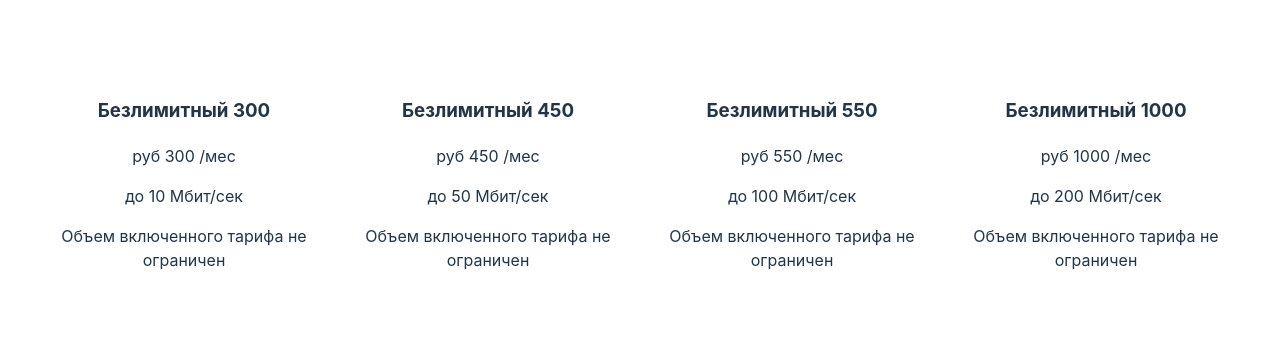
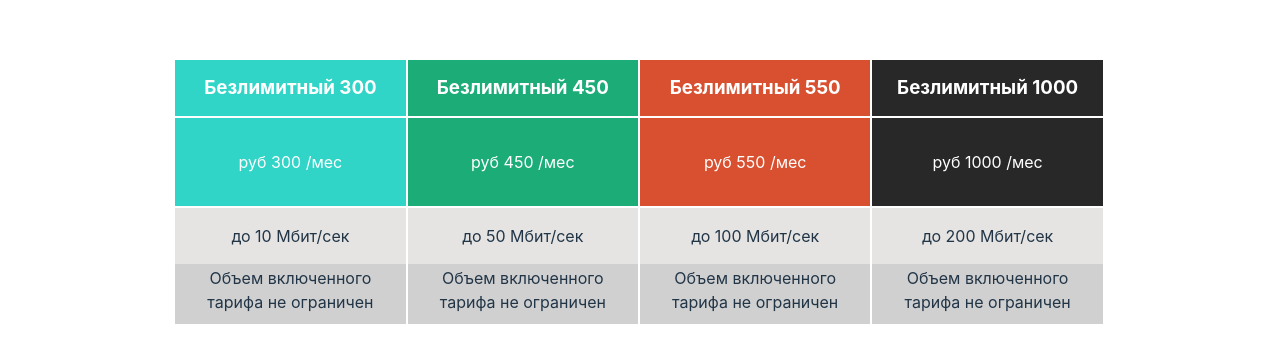
Before and after one commit to anyefremova/23week, a React (Vite) app: page / in a window 1280 px wide. Shown: the part 217-580 px from the top of the page. Built offline with nearby package versions, Linux system fonts and the light colour scheme.

Commit message:
finished the styles

```diff
--- a/src/App.jsx
+++ b/src/App.jsx
@@ -1,12 +1,12 @@
 import './App.scss';
 import Tariff from './Tariff/Tariff.jsx';
-import './Tariff/Tariff.module.scss';
+import './Tariff/Tariff.scss';
 
 const tariffs = [
-  { id: 1, title: 300, price: 300, speed: 10, color: "red" },
+  { id: 1, title: 300, price: 300, speed: 10, color: "blue" },
   { id: 2, title: 450, price: 450, speed: 50, color: "green" },
-  { id: 3, title: 550, price: 550, speed: 100, color: "blue" },
-  { id: 4, title: 1000, price: 1000, speed: 200, color: "gray" }
+  { id: 3, title: 550, price: 550, speed: 100, color: "red" },
+  { id: 4, title: 1000, price: 1000, speed: 200, color: "black" }
 ];
 
 function App() {
--- a/src/Tariff/Tariff.jsx
+++ b/src/Tariff/Tariff.jsx
@@ -1,5 +1,5 @@
 import React from 'react';
-import './Tariff.module.scss';
+import './Tariff.scss';
 
 function Tariff(props) {
     const { price, speed, color } = props;
@@ -8,10 +8,12 @@ function Tariff(props) {
         <div className="tariff">
             <div className={color}>
                 <h3 className="title">Безлимитный {price}</h3>
+            </div>
+            <div className={color}>
                 <p className="price">руб {price} /мес</p>
-                <p className="speed">до {speed} Мбит/сек</p>
-                <p className="details">Объем включенного тарифа не ограничен</p>
             </div>
+            <p className="speed">до {speed} Мбит/сек</p>
+            <p className="details">Объем включенного тарифа не ограничен</p>
         </div>
     )
 }
--- a/src/Tariff/Tariff.module.scss
+++ /dev/null
@@ -1,15 +0,0 @@
-.red {
-    background-color: red;
-}
-
-.green {
-    background-color: green;
-}
-
-.blue {
-    background-color: blue;
-}
-
-.gray {
-    background-color: gray;
-}
--- /dev/null
+++ b/src/Tariff/Tariff.scss
@@ -0,0 +1,57 @@
+.tariff {
+    margin-right: 2px;
+    width: 18vw;
+
+    .red {
+        background-color: #D95030;
+    }
+
+    .green {
+        background-color: #1CAC78;
+        color: white;
+    }
+
+    .blue {
+        background-color: #30D5C8;
+    }
+
+    .black {
+        background-color: #282828;
+    }
+
+    .title {
+        color: white;
+        margin-bottom: 2px;
+        min-height: 7vh;
+        display: flex;
+        align-items: center;
+        justify-content: center;
+    }
+
+    .price {
+        color: white;
+        margin: 2px 0;
+        min-height: 11vh;
+        display: flex;
+        align-items: center;
+        justify-content: center;
+    }
+
+    .speed {
+        background-color: #E5E4E2;
+        margin: 0;
+        min-height: 7vh;
+        display: flex;
+        align-items: center;
+        justify-content: center;
+    }
+
+    .details {
+        background-color: #D0D0D0;
+        margin: 0;
+        padding: 2px 5px;
+        min-height: 7vh;
+    }
+
+
+}
```
